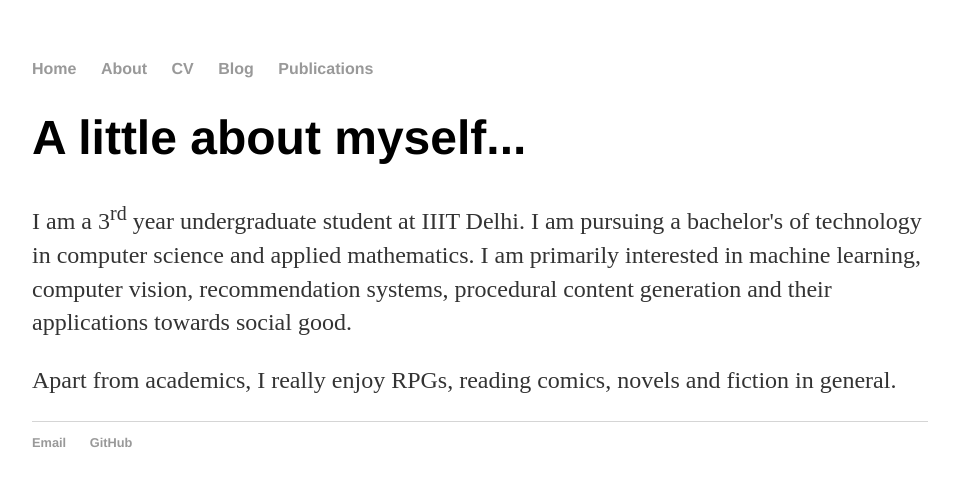
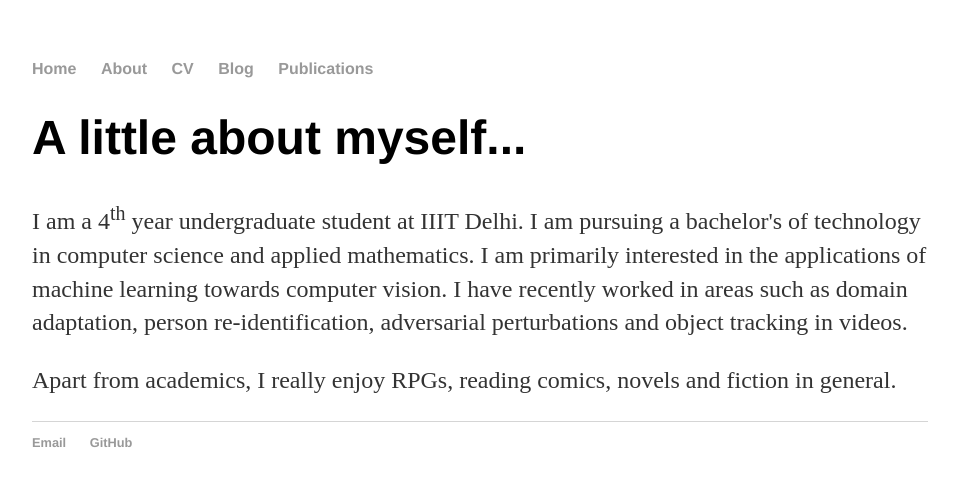
Before and after one commit to divyam02/divyam02_backup.github.io, a Jekyll site: the page built from about/index.html, in a window 1280 px wide. Shown: the top 486 px of the page, without its empty margins (160-1118 px from the left). Built offline with Jekyll 4.4.1, drawn with Linux system fonts in a browser that asks for light colours.

Commit message:
Update index.html

```diff
--- a/about/index.html
+++ b/about/index.html
@@ -4,8 +4,8 @@ title: Divyam Anshumaan
 ---
 <div class="blurb">
 	<h1>A little about myself...</h1>
-	<p>I am a 3<sup>rd</sup> year undergraduate student at IIIT Delhi. I am pursuing a bachelor's of technology in computer science
-		and applied mathematics. I am primarily interested in machine learning, computer vision, recommendation systems, procedural
-		content generation and their applications towards social good.<a href="/about"></a></p>
+	<p>I am a 4<sup>th</sup> year undergraduate student at IIIT Delhi. I am pursuing a bachelor's of technology in computer science
+		and applied mathematics. I am primarily interested in the applications of machine learning towards computer vision. I have recently worked in areas
+		such as domain adaptation, person re-identification, adversarial perturbations and object tracking in videos.<a href="/about"></a></p>
 	<p>Apart from academics, I really enjoy RPGs, reading comics, novels and fiction in general.<a href="/about"></a></p>
 </div><!-- /.blurb -->
```
